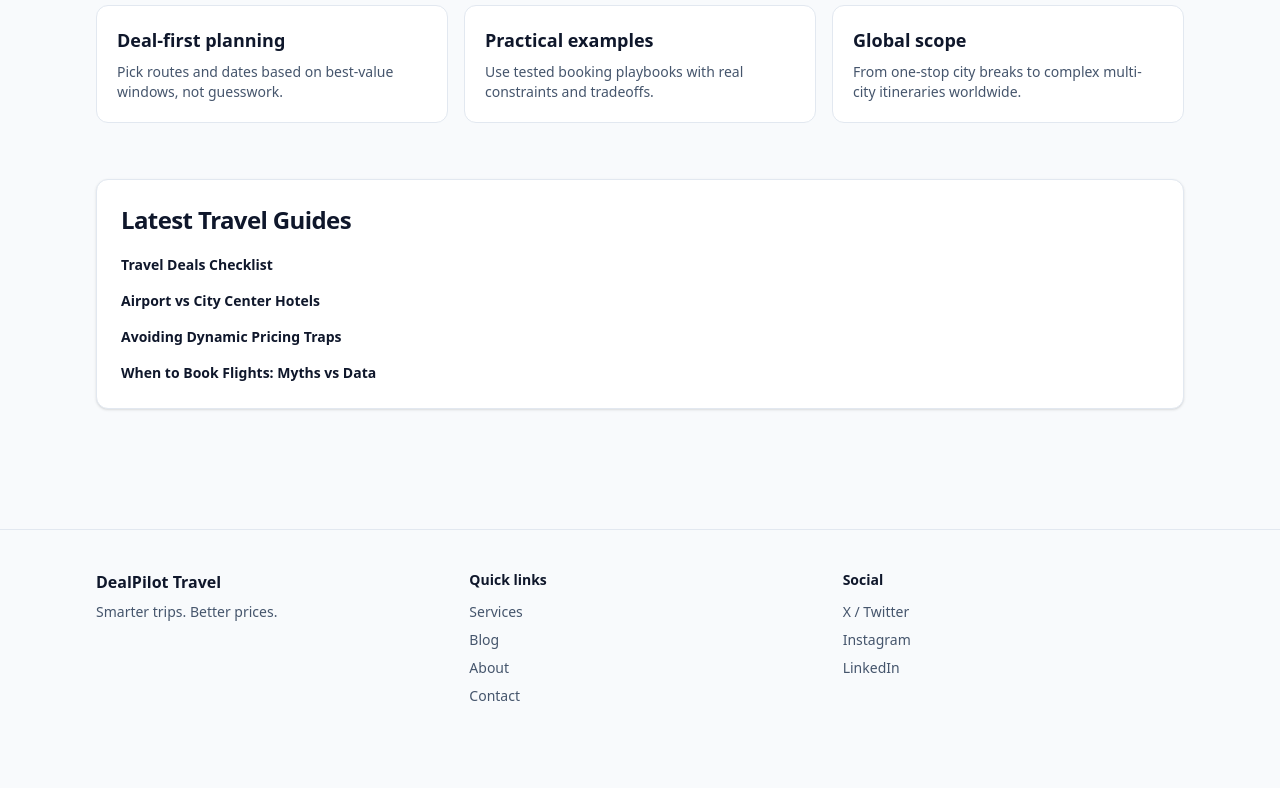
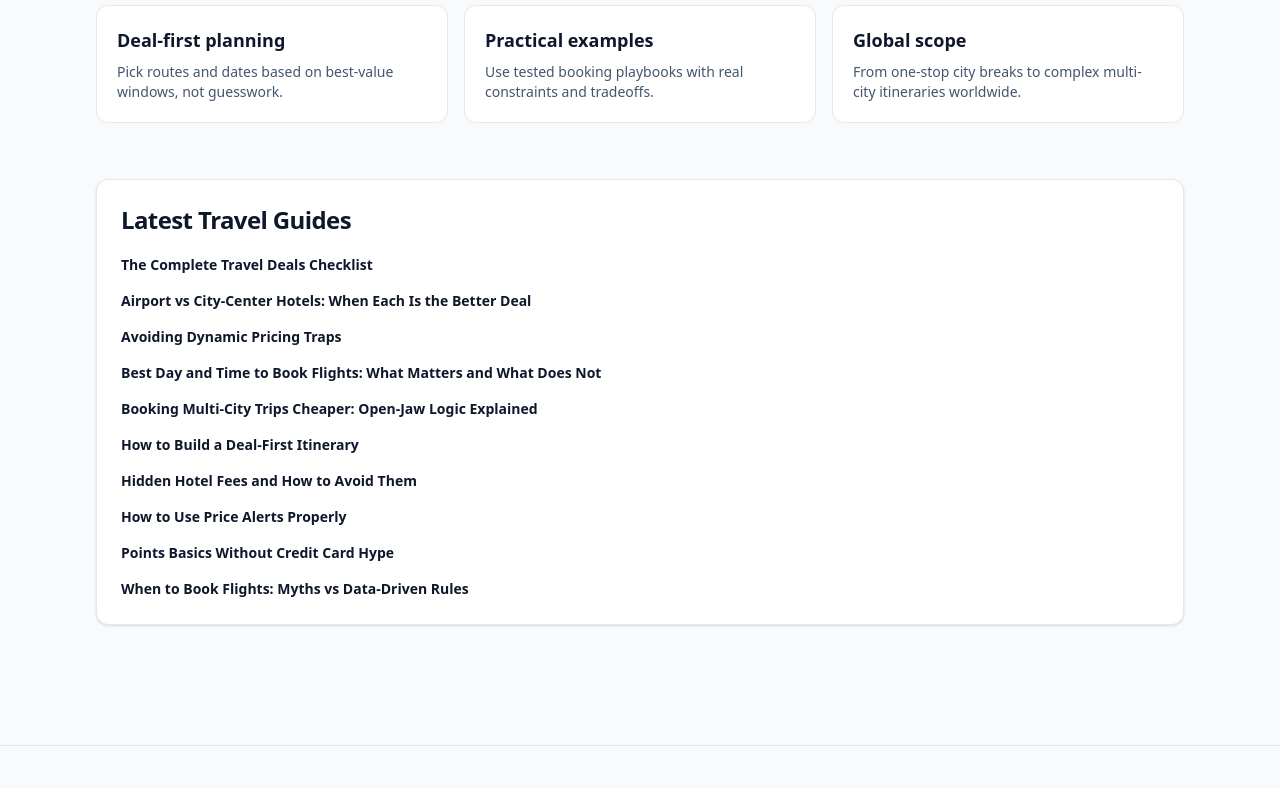
Before and after one commit to jordimex/dealpilot-travel, a Next.js app: page / in a window 1280 px wide. Shown: the part 630-1418 px from the top of the page. Before the commit the page ends 1376 px from the top, so only its background shows below. Built offline with nearby package versions, Linux system fonts and the light colour scheme; no server answers.

Commit message:
Add homepage internal links to all blog posts

```diff
--- a/app/page.tsx
+++ b/app/page.tsx
@@ -95,7 +95,7 @@ export default function HomePage() {
           <ul className="mt-4 space-y-3">
             <li>
               <Link href="/blog/travel-deals-checklist" className="text-sm font-semibold text-sky-700 hover:text-sky-800">
-                Travel Deals Checklist
+                The Complete Travel Deals Checklist
               </Link>
             </li>
             <li>
@@ -103,7 +103,7 @@ export default function HomePage() {
                 href="/blog/airport-vs-city-center-hotels-which-is-better"
                 className="text-sm font-semibold text-sky-700 hover:text-sky-800"
               >
-                Airport vs City Center Hotels
+                Airport vs City-Center Hotels: When Each Is the Better Deal
               </Link>
             </li>
             <li>
@@ -112,8 +112,41 @@ export default function HomePage() {
               </Link>
             </li>
             <li>
+              <Link href="/blog/best-day-time-to-book-flights-what-matters" className="text-sm font-semibold text-sky-700 hover:text-sky-800">
+                Best Day and Time to Book Flights: What Matters and What Does Not
+              </Link>
+            </li>
+            <li>
+              <Link
+                href="/blog/booking-multi-city-trips-cheaper-open-jaw-logic"
+                className="text-sm font-semibold text-sky-700 hover:text-sky-800"
+              >
+                Booking Multi-City Trips Cheaper: Open-Jaw Logic Explained
+              </Link>
+            </li>
+            <li>
+              <Link href="/blog/build-a-deal-first-itinerary" className="text-sm font-semibold text-sky-700 hover:text-sky-800">
+                How to Build a Deal-First Itinerary
+              </Link>
+            </li>
+            <li>
+              <Link href="/blog/hidden-hotel-fees-and-how-to-avoid-them" className="text-sm font-semibold text-sky-700 hover:text-sky-800">
+                Hidden Hotel Fees and How to Avoid Them
+              </Link>
+            </li>
+            <li>
+              <Link href="/blog/how-to-use-price-alerts-properly" className="text-sm font-semibold text-sky-700 hover:text-sky-800">
+                How to Use Price Alerts Properly
+              </Link>
+            </li>
+            <li>
+              <Link href="/blog/points-basics-without-credit-card-hype" className="text-sm font-semibold text-sky-700 hover:text-sky-800">
+                Points Basics Without Credit Card Hype
+              </Link>
+            </li>
+            <li>
               <Link href="/blog/when-to-book-flights-myths-vs-data" className="text-sm font-semibold text-sky-700 hover:text-sky-800">
-                When to Book Flights: Myths vs Data
+                When to Book Flights: Myths vs Data-Driven Rules
               </Link>
             </li>
           </ul>
```
